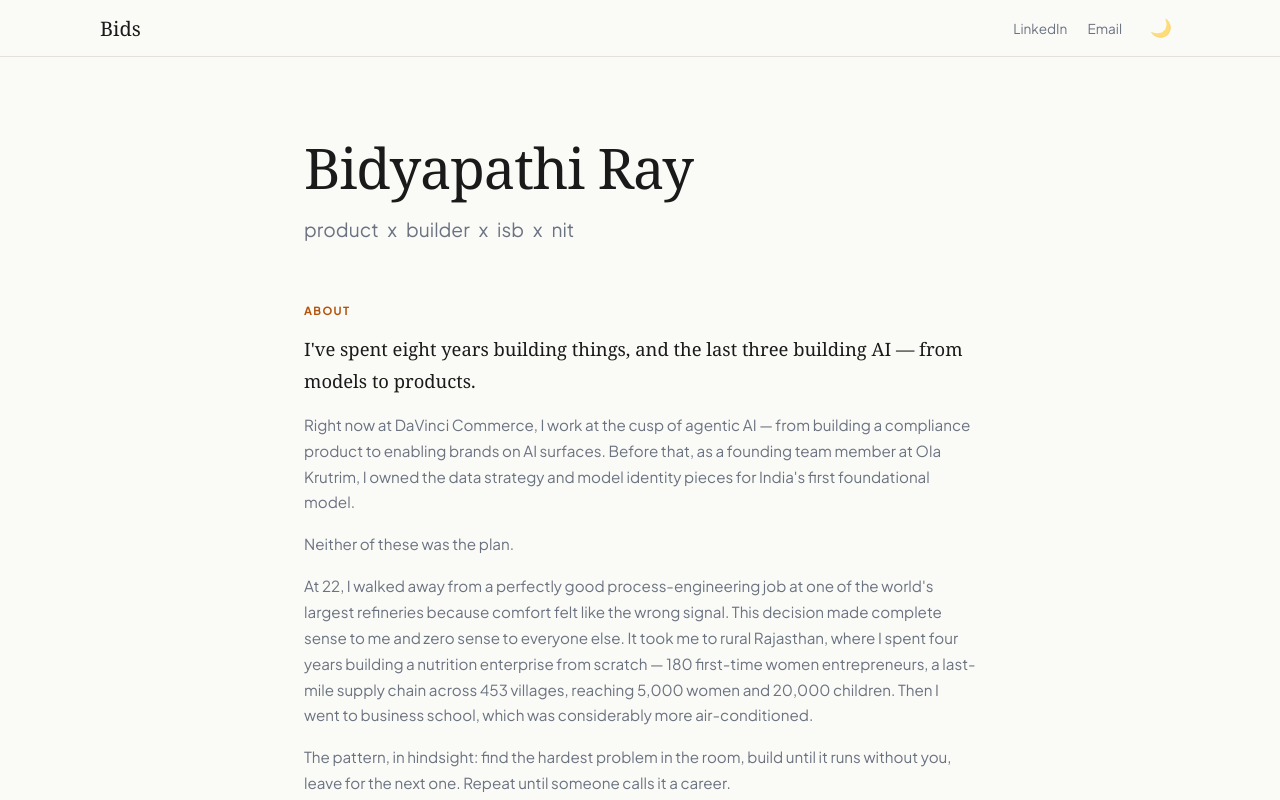
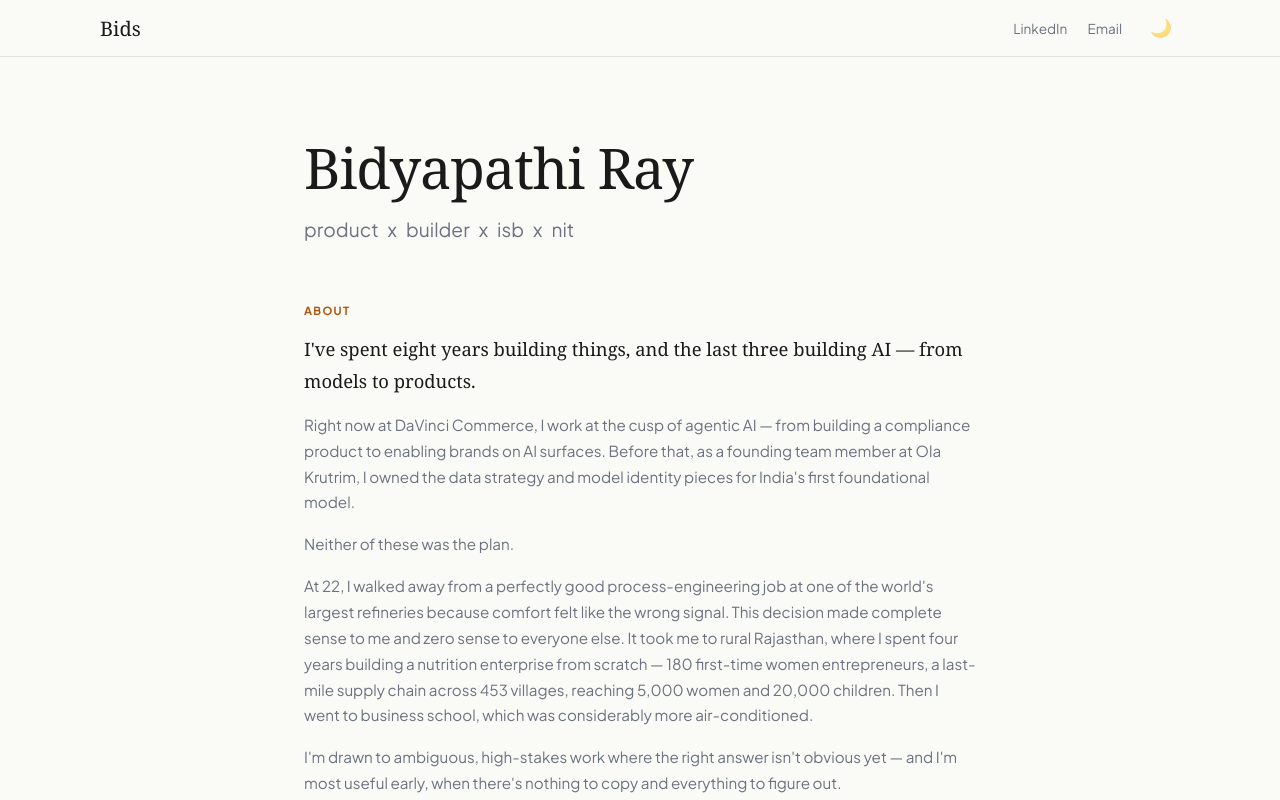
Before and after one commit to bids-2708/product-manager-portfolio, a React app: page / in a window 1280 px wide. Shown: the top 800 px of the page. Built offline with nearby package versions, Linux system fonts and the light colour scheme; the HTML template or start-up script is replaced by a standard one; a web font is replaced by a local one.

Commit message:
testing updating the portfolio, made changes in about section

```diff
--- a/src/data/siteData.js
+++ b/src/data/siteData.js
@@ -12,7 +12,7 @@ export const ABOUT = {
     "Right now at DaVinci Commerce, I work at the cusp of agentic AI — from building a compliance product to enabling brands on AI surfaces. Before that, as a founding team member at Ola Krutrim, I owned the data strategy and model identity pieces for India's first foundational model.",
     "Neither of these was the plan.",
     "At 22, I walked away from a perfectly good process-engineering job at one of the world's largest refineries because comfort felt like the wrong signal. This decision made complete sense to me and zero sense to everyone else. It took me to rural Rajasthan, where I spent four years building a nutrition enterprise from scratch — 180 first-time women entrepreneurs, a last-mile supply chain across 453 villages, reaching 5,000 women and 20,000 children. Then I went to business school, which was considerably more air-conditioned.",
-    "The pattern, in hindsight: find the hardest problem in the room, build until it runs without you, leave for the next one. Repeat until someone calls it a career.",
+    //"The pattern, in hindsight: find the hardest problem in the room, build until it runs without you, leave for the next one. Repeat until someone calls it a career.",//
     "I'm drawn to ambiguous, high-stakes work where the right answer isn't obvious yet — and I'm most useful early, when there's nothing to copy and everything to figure out.",
     "If that's the kind of problem you're staring at, let's talk.",
     //"Friends will tell you I'm equally likely to be found feeding people, staring at a body of water, or breaking it down on a dance floor — ideally all three, in that order.",//
```
